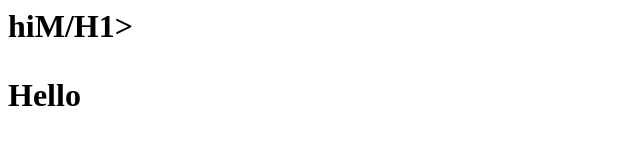
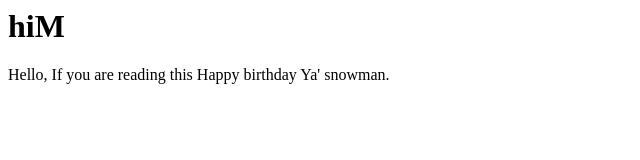
Before and after one commit to leidyb7536/MINE-, a plain HTML site: page index.html in a window 1280 px wide. Shown: the whole page, without its empty margins (0-640 px from the left). Drawn offline with Linux system fonts and the light colour scheme.

Commit message:
Update index.html

```diff
--- a/index.html
+++ b/index.html
@@ -5,7 +5,7 @@
 		</TITLE>
 		</HEAD>
 <BODY>
-	<H1>hiM/H1>
-	<p>Hello</P>
+	<H1>hiM</H1>
+	<p>Hello, If you are reading this Happy birthday Ya' snowman.</p>
 </BODY>
 </HTML>
```
